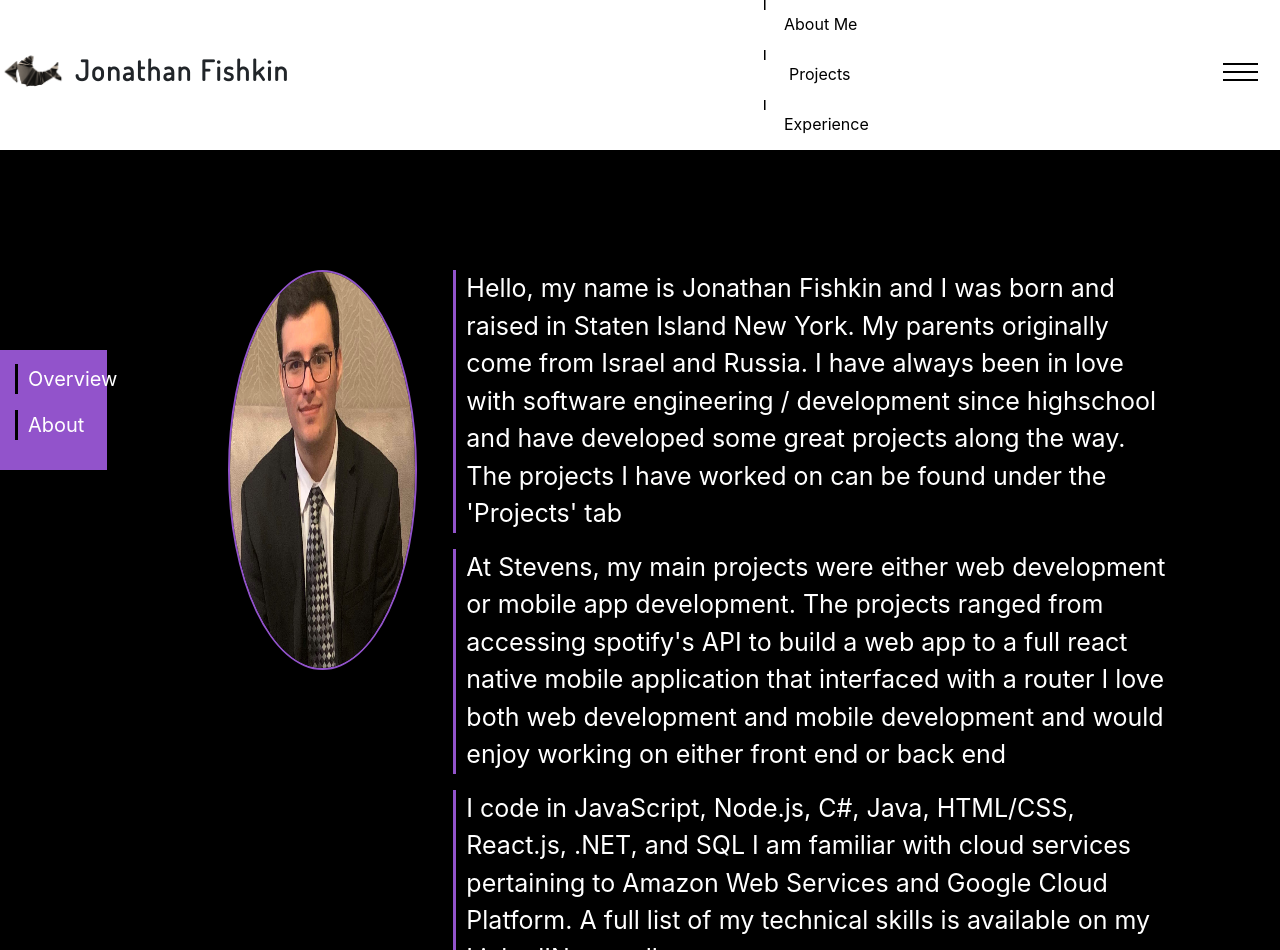
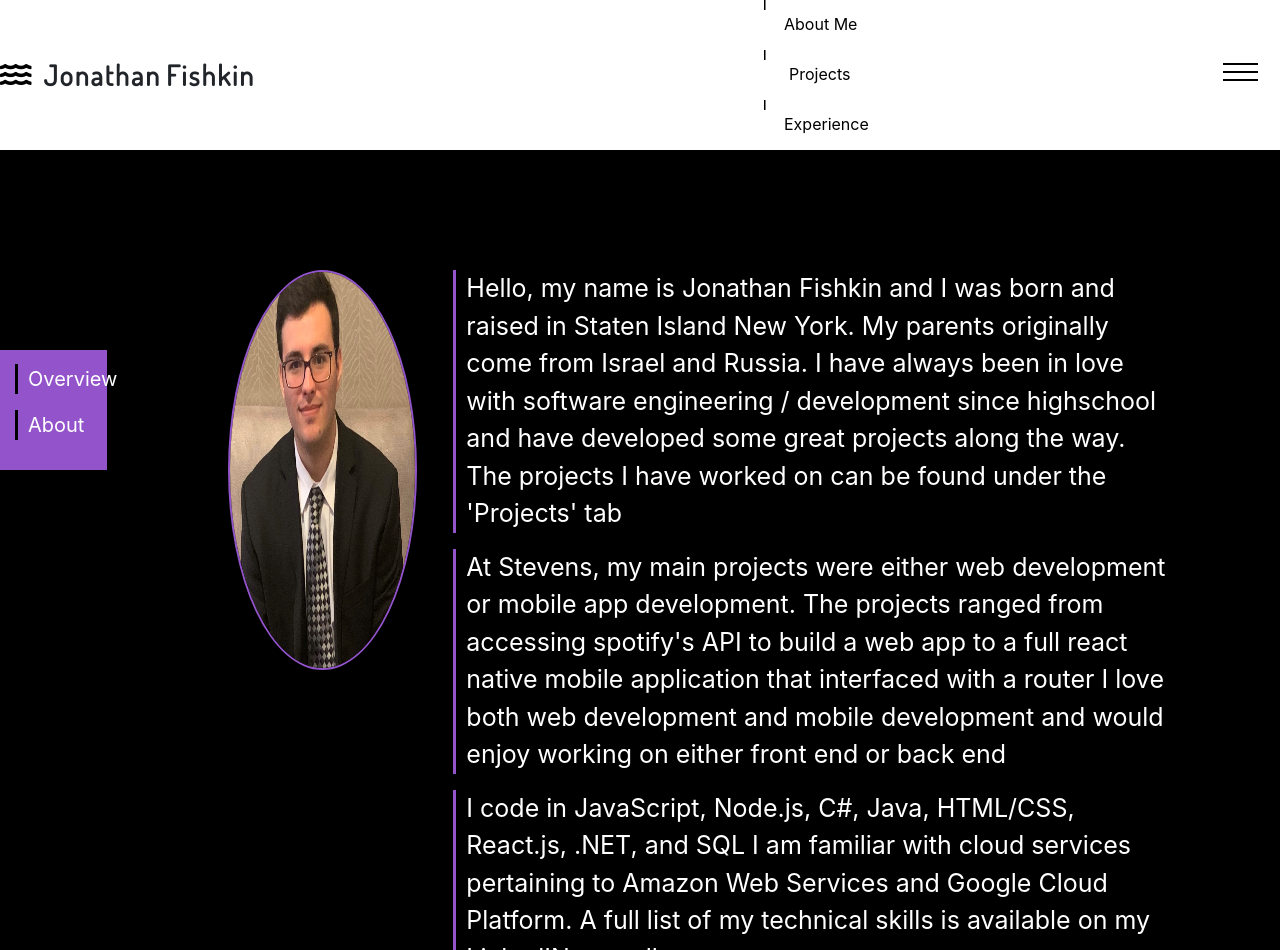
Before and after one commit to TheFish1996/MyPersonalWebsite, a React (Create React App) app in the folder FrontEnd/: page /aboutme in a window 1280 px wide. Built offline with nearby package versions, Linux system fonts and the light colour scheme.

Commit message:
updated navbar

```diff
--- a/FrontEnd/src/components/HomePage/Home.js
+++ b/FrontEnd/src/components/HomePage/Home.js
@@ -16,7 +16,7 @@ const pdf = require("../../img/Resume.pdf")
 function Home(props){
 
   const [newsData, setNewsData] = useState([])
-  const [linksShow, setLinksShow] = useState("navbarLinks")
+  const [linksShow, setLinksShow] = useState("navbarLinks noAnimation")
 
    useEffect(() => {
       const response = async () => {
--- a/FrontEnd/src/components/Navbar.js
+++ b/FrontEnd/src/components/Navbar.js
@@ -16,13 +16,28 @@ const logo = require("../img/Picture1.png")
     const [rectangleAnimation3, setRectangleAnimation3] = useState("shape");
     const {linksShow} = props
 
+    let iconTitle = "fas fa-water fa-md titleIconContract noAnimation"
+    let nameTitle = "titleContractIn noAnimation"
     let navRotateStyle = "navbarCollapse"
+
     if(navRotate === 0){
       navRotateStyle = "navbarCollapse"
     } else if(navRotate === 1){
       navRotateStyle = "navbarCollapse isActive"
     } else {
       navRotateStyle = "navbarCollapse isActive activeClick"
+    }
+
+    if(linksShow === "navbarLinksHidden"){
+      iconTitle = "fas fa-water fa-md titleIconExpand"
+    } else if(linksShow === "navbarLinks"){
+      iconTitle = "fas fa-water fa-md titleIconContract"
+    }
+
+    if(linksShow === "navbarLinksHidden"){
+      nameTitle = "titleContractOut"
+    } else if(linksShow === "navbarLinks"){
+      nameTitle = "titleContractIn"
     }
 
     function iconAnimationForward(){
@@ -54,9 +69,11 @@ const logo = require("../img/Picture1.png")
     }
 
       return (
-        <Row className="sticky-top">
+        <Row className="sticky-top noAnimation">
           <Col className="navbarTitle sticky-top" style={{display: "flex", alignItems:"center"}} lg="7" xl="7">
-            <p><img style={{marginRight: "10px"}} height="65px" width="65px" src={logo}></img>Jonathan Fishkin</p>
+            <i style={{color: "black", marginRight: "10px"}} className={iconTitle}></i>
+            <p style={{marginRight: "5px "}} className={nameTitle}>Jonathan</p>
+            <p className={nameTitle}>Fishkin</p>
           </Col>
           <Col className={linksShow} lg="4" xl="4">
             <div className="svg-wrap">
--- a/FrontEnd/src/styles/Home.css
+++ b/FrontEnd/src/styles/Home.css
@@ -5,6 +5,10 @@ html, body {
 
 body{
   scrollbar-width: thin;
+}
+
+.noAnimation{
+  animation-duration: 0s !important;
 }
 
 /*
--- a/FrontEnd/src/styles/Navbar.css
+++ b/FrontEnd/src/styles/Navbar.css
@@ -3,11 +3,63 @@
     letter-spacing: 2px;
     font-family: 'Dosis', sans-serif;
     font-weight: bold;
+
 }
 
 .navbarTitle p {
     margin-top: 15px;
 }
+
+.titleIconExpand{
+    -webkit-animation: titleIconExpand 0.4s ease-in;
+            animation: titleIconExpand 0.4s ease-in;
+            animation-fill-mode: forwards;
+}
+
+.titleIconContract{
+    -webkit-animation: titleIconContract 0.4s ease-in;
+            animation: titleIconContract 0.4s ease-in;
+            animation-fill-mode: forwards;
+}
+
+.titleContractOut {
+	-webkit-animation: titleContractOut 0.5s cubic-bezier(0.550, 0.085, 0.680, 0.530) both;
+            animation: titleContractOut 0.5s cubic-bezier(0.550, 0.085, 0.680, 0.530) both;
+            animation-fill-mode: forwards;
+}
+
+.titleContractIn {
+	-webkit-animation: titleContractIn 0.5s cubic-bezier(0.550, 0.085, 0.680, 0.530) both;
+            animation: titleContractIn 0.5s cubic-bezier(0.550, 0.085, 0.680, 0.530) both;
+            animation-fill-mode: forwards;
+}
+
+
+/* Animation for
+.navbarTitle i {
+    background: url("../img/water.png");
+    background-attachment: fixed;
+    -webkit-text-fill-color: transparent;
+    background-repeat: repeat-x;
+    -webkit-background-clip: text;
+    animation: animate 15s linear infinite;
+}
+
+@keyframes animate {
+    0% {
+        background-position: left 0px top 150px;
+    }
+    40%{
+        background-position: left 800px top -10px;
+    }
+    80%{
+        background-position: left 1600px top -10px;
+    }
+    100%{
+        background-position: left 2400px top 150px;
+    }
+}
+*/
 
 
 .navbarLinks {
@@ -18,6 +70,11 @@
     align-items: center;
     animation: showNavbarLinks 0.4s ease-out;
     animation-fill-mode: forwards;
+}
+
+.navbarLinks p {
+    margin-right: 60px;
+    margin-top: 15px;
 }
 
 .navbarLinksHidden{
@@ -36,11 +93,6 @@
 
 }
 
-.navbarLinks p {
-    margin-right: 60px;
-    margin-top: 15px;
-
-}
 
 .svg-wrap{
   position: relative;
@@ -176,3 +228,60 @@ transform: rotate(45deg);
         opacity: 1;
     }
 }
+
+@-webkit-keyframes titleContractOut {
+    0% {
+        opacity: 1;
+    }
+    50% {
+        opacity: 1;
+    }
+    100% {
+        letter-spacing: -0.4em;
+        opacity: 0;
+    }
+}
+@keyframes titleContractOut {
+    0% {
+        opacity: 1;
+    }
+    50% {
+        opacity: 1;
+    }
+    100% {
+        letter-spacing: -0.4em;
+        opacity: 0;
+    }
+}
+
+@keyframes titleContractIn {
+    0% {
+        opacity: 0;
+        letter-spacing: -0.4em;
+    }
+    50% {
+        opacity: 0;
+    }
+    100% {
+        letter-spacing: 2px;
+        opacity: 1;
+    }
+}
+
+@keyframes titleIconExpand {
+    0%{
+        transform: scale(1);
+    }
+    100%{
+        transform: scale(1.5);
+    }
+}
+
+@keyframes titleIconContract {
+    0%{
+        transform: scale(1.5);
+    }
+    100%{
+        transform: scale(1);
+    }
+}
```
Also changed, not shown: FrontEnd/src/img/water.png (added).
